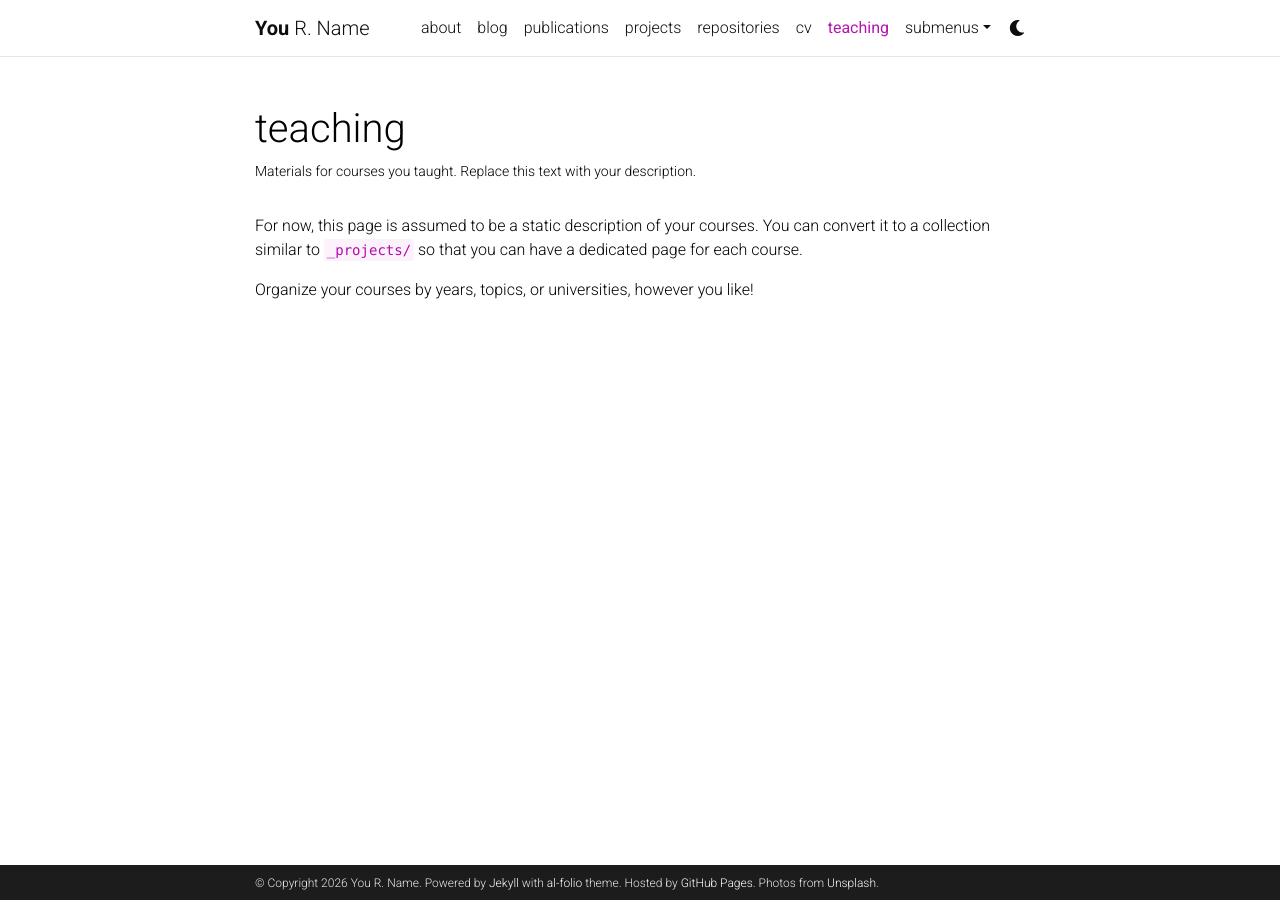
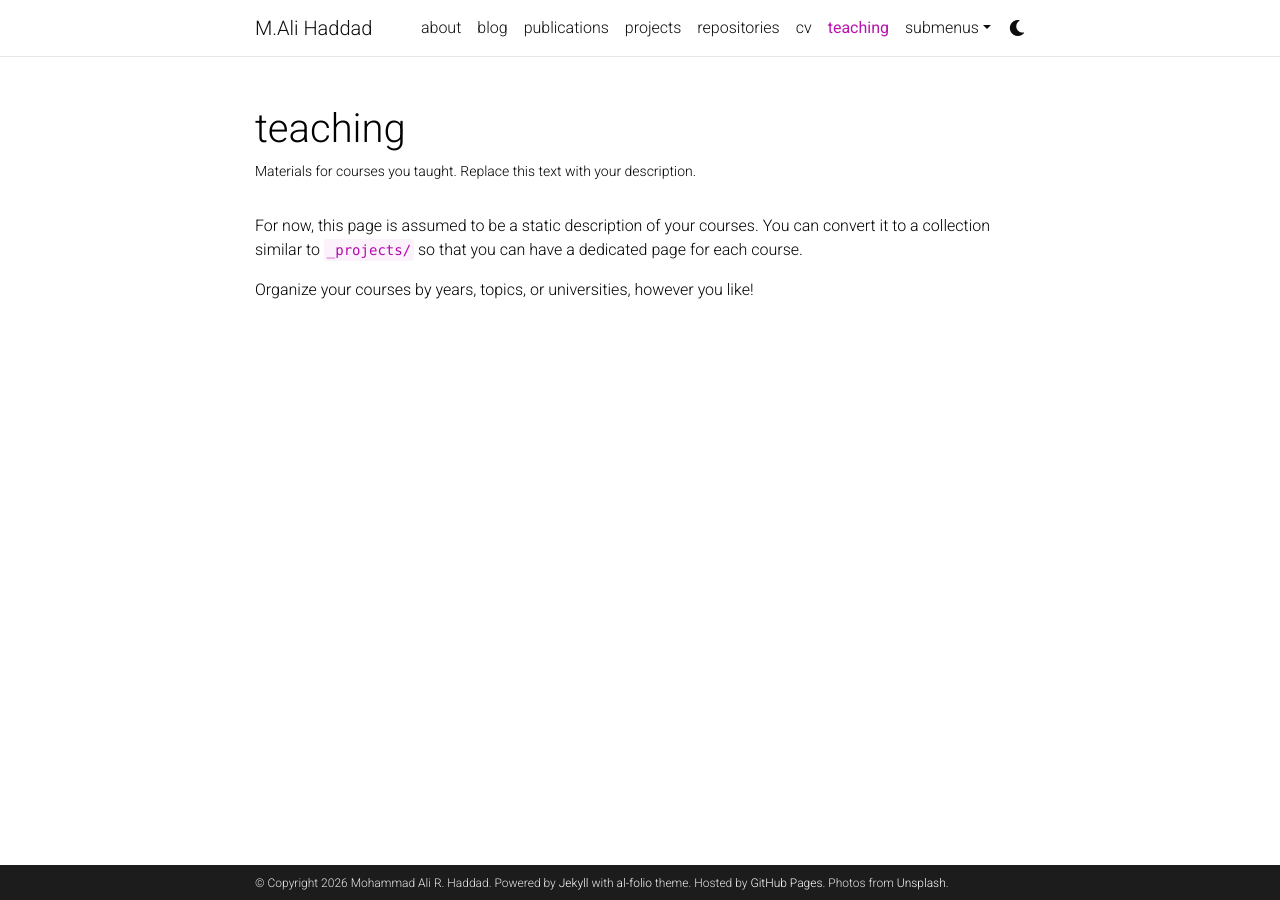
Before and after one commit to Ekmsi8525/ekmsi8525.github.io, a Jekyll site: the page built from _pages/teaching.md, in a window 1280 px wide. Built offline with Jekyll 4.4.1, drawn with Linux system fonts in a browser that asks for light colours; comment, search, counter and statistics services are not loaded; a style sheet for code colours, icons or effects is not loaded.

Commit message:
Update _config.yml

```diff
--- a/_config.yml
+++ b/_config.yml
@@ -2,11 +2,11 @@
 # Site settings
 # -----------------------------------------------------------------------------
 
-title: blank # the website title (if blank, full name will be used instead)
-first_name: You
+title: M.Ali Haddad # the website title (if blank, full name will be used instead)
+first_name: Mohammad Ali
 middle_name: R.
-last_name: Name
-email: you@example.com
+last_name: Haddad
+email: mahaddad@ymail.com
 description: > # the ">" symbol means to ignore newlines until "footer_text:"
   A simple, whitespace theme for academics. Based on [*folio](https://github.com/bogoli/-folio) design.
 footer_text: >
@@ -18,8 +18,8 @@
 lang: en # the language of your site (for example: en, fr, cn, ru, etc.)
 icon: ⚛️  # the emoji used as the favicon (alternatively, provide image name in /assets/img/)
 
-url: https://alshedivat.github.io # the base hostname & protocol for your site
-baseurl: /al-folio # the subpath of your site, e.g. /blog/
+url: https://ma-haddad.github.io # the base hostname & protocol for your site
+baseurl:
 last_updated: false # set to true if you want to display last updated in the footer
 impressum_path:  # set to path to include impressum link in the footer, use the same path as permalink in a page, helps to conform with EU GDPR
 
```
